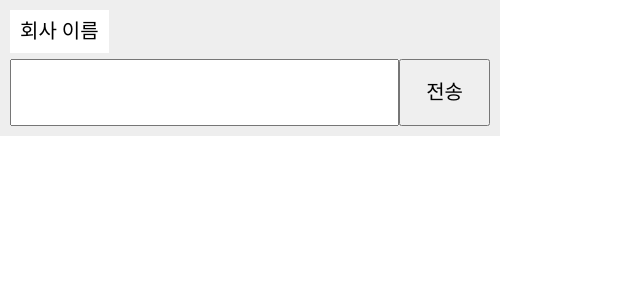
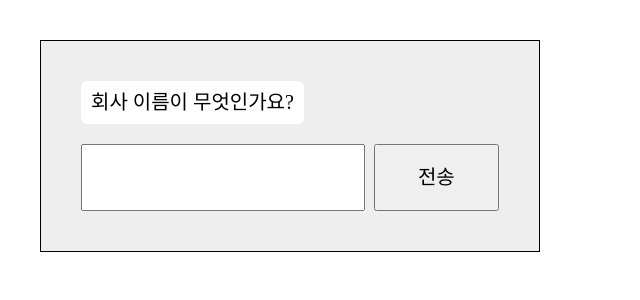
Before and after one commit to Ajrdn/Echelon-Frontend, a Next.js app: page / in a window 1280 px wide. Shown: the top 300 px of the page, without its empty margins (0-640 px from the left). Built offline with nearby package versions, Linux system fonts and the light colour scheme.

Commit message:
FIX :: chat style

```diff
--- a/components/form/chat.style.ts
+++ b/components/form/chat.style.ts
@@ -1,12 +1,14 @@
 import styled from "styled-components";
 
 export const ChatPageContainer = styled.div`
-  padding: 0.5rem;
-  box-sizing: border-box;
   max-width: 25rem;
   min-width: 10rem;
+  margin: 2rem;
   width: 60%;
   background-color: #eee;
+  border: 1px solid black;
+  padding: 2rem;
+  box-sizing: border-box;
 `;
 
 export const ChatContainer = styled.div`
@@ -15,12 +17,13 @@ export const ChatContainer = styled.div`
 
 export const ChatInput = styled.input`
   padding: 1rem;
-  width: 80%;
+  box-sizing: border-box;
+  width: 68%;
 `;
 
 export const ChatSendButton = styled.button`
   padding: 1rem;
-  width: 20%;
+  width: 30%;
 `;
 
 export const SystemChatContainer = styled(ChatContainer)``;
@@ -31,6 +34,7 @@ export const MyChatContainer = styled(ChatContainer)`
 
 export const Chat = styled.span`
   padding: 0.5rem;
+  border-radius: 0.3rem;
 `;
 
 export const MyChat = styled(Chat)`
@@ -43,5 +47,6 @@ export const SystemChat = styled(Chat)`
 
 export const ChatInputContainer = styled.div`
   display: flex;
-  margin-top: 0.3rem;
+  justify-content: space-between;
+  margin-top: 1rem;
 `;
--- a/components/form/chat.tsx
+++ b/components/form/chat.tsx
@@ -14,11 +14,11 @@ import { onChange } from "../../function";
 
 const Chat: NextPage = () => {
   const [questions, setQuestions] = React.useState<string[]>([
-    "회사 이름",
-    "회사 연락처",
-    "회사 이메일",
-    "회사가 필요한 돈",
-    "작성이 완료되었습니다",
+    "회사 이름이 무엇인가요?",
+    "회사 연락처가 무엇인가요?",
+    "회사 이메일이 무엇인가요?",
+    "회사가 필요한 돈은 얼마인가요?",
+    "작성이 완료되었습니다!",
   ]);
 
   const [answers, setAnswers] = React.useState<string[]>([]);
```
